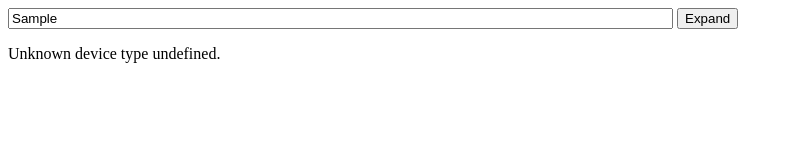
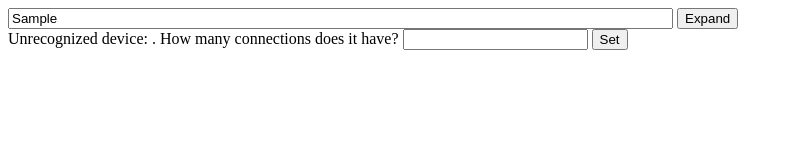
Before and after one commit to belzner/jsimTools, a plain HTML site: page index.html in a window 1280 px wide. Both pictures are taken after typing "Sample" into the empty fields and a click on the input "Expand". Shown: the whole page, without its empty margins (0-793 px from the left). Drawn offline with nearby package versions, Linux system fonts and the light colour scheme.

Commit message:
Added custom subcircuit handling

```diff
--- a/index.html
+++ b/index.html
@@ -10,6 +10,10 @@
   <form class="expand">
     <input type="text" size="80" class="netlist">
     <input type="submit" value="Expand">
+  </form>
+  <form class="connects" style="display: none;">
+    Unrecognized device: <span class="type"></span>. How many connections does it have? <input type="text" class="cnums">
+    <input type="submit" value="Set">
   </form>
   <div class="errors"></div>
   <div class="expansion"></div>
@@ -87,7 +91,9 @@
     expanded = expandNetlist(comps);
     connections = components[type];
     if (!connections) {
-      $('.errors').append('<p>Unknown device type ' + type + '.</p>');
+      $('input.cnums').val('');
+      $('.connects .type').text(type);
+      $('.connects').show();
       return null;
     }
     if (!expanded) {
@@ -110,17 +116,39 @@
       return null;
     }
   }
-  $('.expand').submit(function(e) {
-    e.preventDefault();
-    $('.errors').empty();
-    $('.expansion').empty();
+  function getNetlist() {
     var code = $('input.netlist').val();
     var netlist = code.split(' ').filter(function(i) {return i;});
+    return netlist;
+  }
+  function showNetlist(netlist) {
     var setup = setupNetlist(netlist[0], netlist[1], netlist.slice(2));
     if (setup) {
       for (var i = 0; i < setup.length; i++) {
+        $('.errors').empty();
         $('.expansion').append('<p>' + setup[i] + '</p>');
       }
+    }
+  }
+  $('.expand').submit(function(e) {
+    e.preventDefault();
+    $('.connects').hide();
+    $('.errors').empty();
+    $('.expansion').empty();
+    var netlist = getNetlist();
+    showNetlist(netlist);
+  });
+  $('.connects').submit(function(e) {
+    e.preventDefault();
+    var netlist = getNetlist();
+    var cnum = parseInt($('input.cnums').val());
+    if (cnum && netlist) {
+      components[netlist[1]] = cnum;
+      $('.connects').hide();
+      showNetlist(netlist);
+    }
+    else {
+      $('.errors').append('<p>You must provide an integer number of connections.</p>');
     }
   });
 </script>
```
